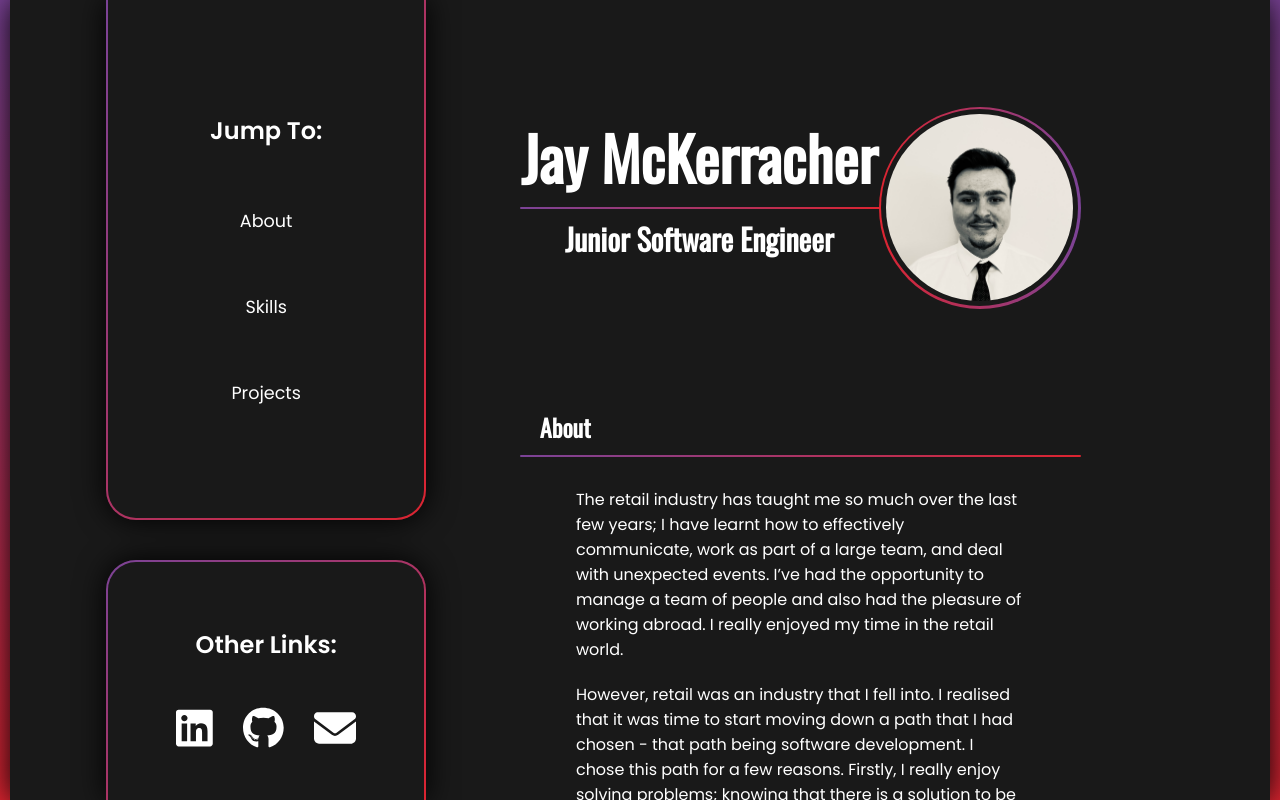
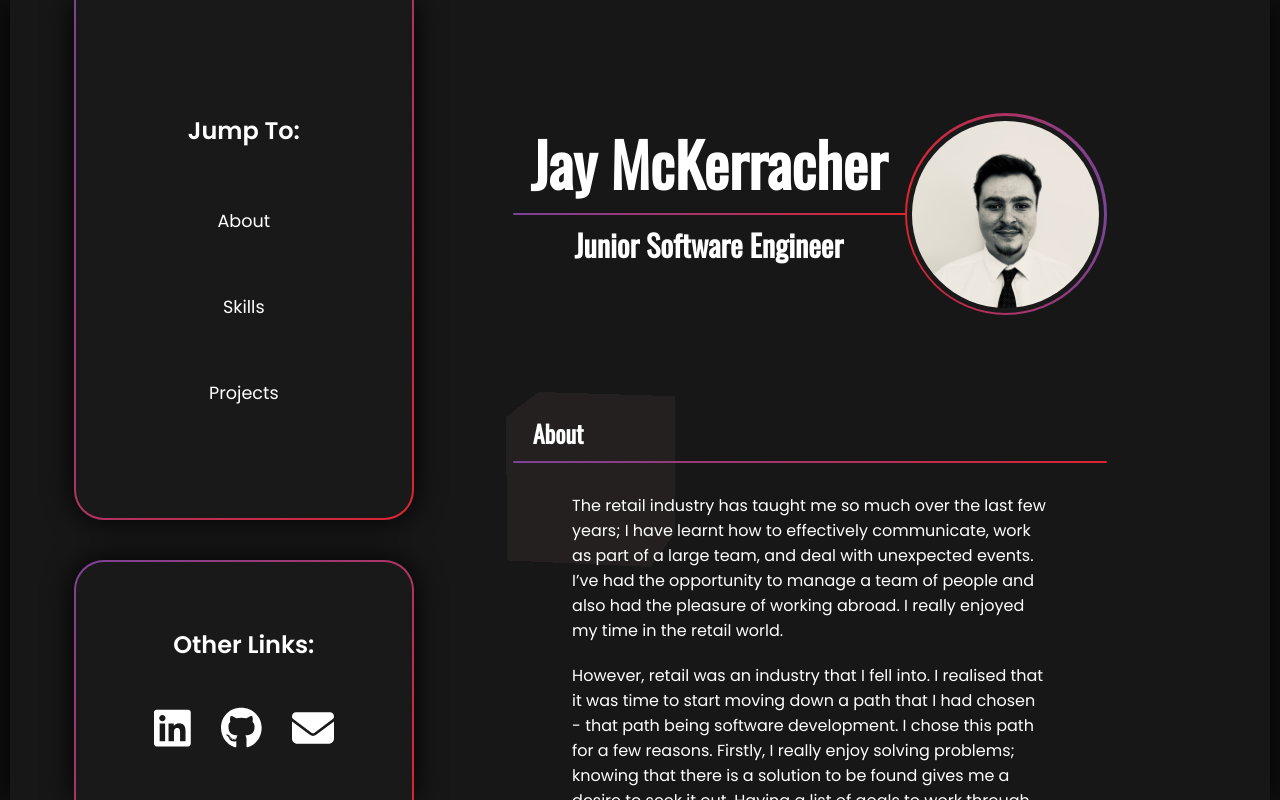
Before and after one commit to jaymckerracher/portfolio-site, a React (Vite) app: page / in a window 1280 px wide. Built offline with nearby package versions, Linux system fonts and the light colour scheme.

Commit message:
adding basic cube 3d physics

```diff
--- a/package.json
+++ b/package.json
@@ -17,7 +17,8 @@
     "react": "^18.2.0",
     "react-dom": "^18.2.0",
     "react-router-dom": "^6.21.3",
-    "react-toastify": "^10.0.4"
+    "react-toastify": "^10.0.4",
+    "three": "^0.163.0"
   },
   "devDependencies": {
     "@types/react": "^18.2.43",
--- a/src/App.jsx
+++ b/src/App.jsx
@@ -19,6 +19,8 @@ import pairedImg from "./assets/paired.png";
 import plottwistImg from "./assets/plottwist.png";
 import ncNewsBackImg from "./assets/nc-news-back.png";
 import ncNewsFrontImg from "./assets/nc-news-front.png";
+
+import * as THREE from 'three';
 
 function App() {
   const handleButtonClick = async () => {
@@ -70,7 +72,69 @@ function App() {
   const nav3Ref = useRef(null);
   const [backToTopStyle, setBackToTopStyle] = useState('backToTopButton backToTopButtonHide');
 
+  const canvasRef = useRef();
+
   useEffect(() => {
+    // configuring three.js scene
+    const scene = new THREE.Scene();
+    scene.background = new THREE.Color("rgb(16, 16, 16)");
+    const camera = new THREE.PerspectiveCamera(20, window.innerWidth / window.innerHeight, 0.1, 1000);
+    camera.position.z = 10;
+
+    const colours = ['105, 166, 209', '148, 233, 255', '201, 235, 239', '255, 212, 177', '252, 173, 176']
+    const cubes = [];
+    const endPosition = new THREE.Vector3(window.innerWidth * 1.25, 0, 0);
+    endPosition.unproject(camera);
+
+    function createRandomCube () {
+      // creating the cube
+      const cubeSize = Math.random() + 0.5;
+      // const cubeSize = 1;
+      const geometry = new THREE.BoxGeometry(cubeSize, cubeSize, cubeSize);
+      const cubeColour = colours[Math.floor(Math.random() * colours.length)]
+      const material = new THREE.MeshBasicMaterial({ color: `rgb(${cubeColour})` });
+      const cube = new THREE.Mesh(geometry, material);
+
+      // defining the starting position
+      const randZ = Math.floor(Math.random() * -5);
+      // const randZ = 0
+      const distanceToBack = 10 - randZ + cubeSize/2;
+      const verticalFOV = camera.fov * (Math.PI / 180);
+      const visibleHeight = 2 * Math.tan( verticalFOV / 2 ) * distanceToBack;
+      const visibleWidth = visibleHeight * camera.aspect;
+      const randY = Math.random() * ((visibleHeight / 2) - (visibleHeight / -2) + 1) + (visibleHeight / -2);
+
+      cube.position.set(camera.position.x-(visibleWidth+cubeSize)/2, randY, randZ);
+      cubes.push(cube);
+      scene.add(cube);
+      // setInterval(() => {
+      //   createRandomCube()
+      // }, 10000)
+    }
+
+    const renderer = new THREE.WebGLRenderer({ canvas: canvasRef.current });
+    renderer.setSize(window.innerWidth, window.innerHeight);
+    renderer.setPixelRatio(window.devicePixelRatio);
+
+    createRandomCube();
+
+    const animate = () => {
+      requestAnimationFrame(animate);
+      renderer.render(scene, camera);
+
+      cubes.forEach(cube => {
+        const speed = 0.01 / cube.scale.x;
+        cube.rotation.x += speed;
+        cube.rotation.y += speed;
+        cube.position.x += speed;
+        // if (cube.position.x > endPosition.x) {
+        //   scene.remove(cube);
+        //   cubes.splice(cubes.indexOf(cube), 1);
+        // }
+      })
+    };
+    animate();
+
     const handleScroll = () => {
       // handle nav2 reaching top of screen
       const nav2Top = nav2Ref.current.getBoundingClientRect().top;
@@ -85,13 +149,7 @@ function App() {
 
       // handle transparency of backToTopButton
       const nav3Bottom = nav3Ref.current.getBoundingClientRect().bottom;
-      // console.log(nav3Bottom, '<<<<')
-      if (nav3Bottom < 0) {
-        setBackToTopStyle('backToTopButton')
-      } else {
-        setBackToTopStyle('backToTopButton backToTopButtonHide')
-      }
-      // nav3Bottom < 0 ? setBackToTopStyle('backToTopButton') : setBackToTopStyle('backToTopButton backToTopButtonHide')
+      nav3Bottom < 0 ? setBackToTopStyle('backToTopButton') : setBackToTopStyle('backToTopButton backToTopButtonHide')
 
       // handle about reaching top of screen
       const aboutTop = aboutRef.current.getBoundingClientRect().top;
@@ -132,7 +190,7 @@ function App() {
 
   return (
     <>
-      <div className="backgroundImgContainer" />
+      <canvas ref={canvasRef} className='backgroundCanvas'/>
       <div className="container">
         <div className="navContainer">
           <nav className='upperNav secondaryColour'>
--- a/src/index.css
+++ b/src/index.css
@@ -7,7 +7,6 @@
 
 html {
   /* overscroll-behavior: none; */
-  background-color: #191919;
   scroll-behavior: smooth;
 }
 
@@ -19,9 +18,14 @@ body {
 #root {
   height: 100vh;
   display: flex;
-  background: linear-gradient(to bottom, var(--secondaryColour1), var(--secondaryColour2));
+  /* background: linear-gradient(to bottom, var(--secondaryColour1), var(--secondaryColour2)); */
   justify-content: center;
-  transition: --secondaryColour1 500ms, --secondaryColour2 500ms;
+  /* transition: --secondaryColour1 500ms, --secondaryColour2 500ms; */
+  background-color: #101010;
+}
+
+.backgroundCanvas {
+  position: fixed;
 }
 
 @property --secondaryColour1 {
@@ -55,7 +59,8 @@ body {
   display: flex;
   justify-content: space-between;
   align-items: center;
-  background-color: #191919;
+  /* background-color: #191919; */
+  background-color: rgba(25, 25, 25, 0.95);
   box-shadow: rgb(0, 0, 0) 0px 0px 30px;
   z-index: 2;
 }
@@ -809,6 +814,7 @@ footer p {
 
 .backToTopButtonHide {
   opacity: 0;
+  pointer-events: none;
 }
 
 .backToTopArrow {
@@ -818,8 +824,8 @@ footer p {
 
 @media (min-width: 1261px) {
   .container {
-    width: 80%;
-    padding: 0 7.5%;
+    width: 75%;
+    padding: 0 5%;
     min-width: 1260px;
   }
 }
```
Also changed, not shown: 1 other file (tests, documents, lock files or other folders).
